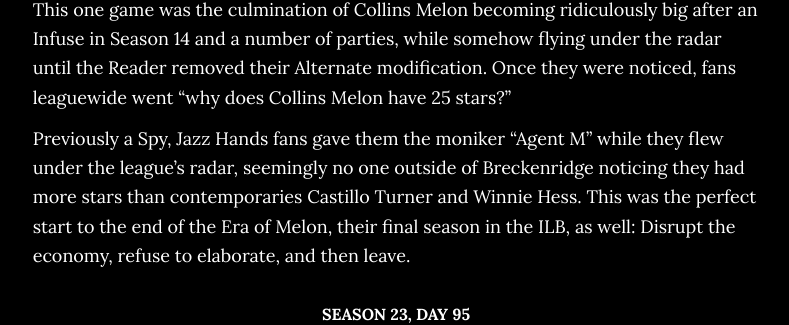
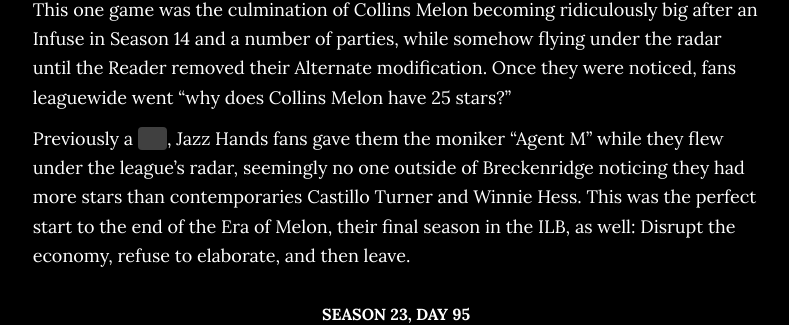
Before and after one commit to iliana/before, a Next.js app: page /_before/histories/jazz-hands in a window 1280 px wide. Shown: the part 4918-5243 px from the top of the page, without its empty margins (244-1033 px from the left). Built offline with nearby package versions, Linux system fonts and the light colour scheme.

Commit message:
add Spoiler component

```diff
--- /dev/null
+++ b/components/spoiler.jsx
@@ -0,0 +1,27 @@
+import { useState } from "react";
+
+export default function Spoiler({ children }) {
+  const [revealed, setRevealed] = useState(false);
+
+  return (
+    <span
+      className={`${
+        revealed
+          ? "tw-bg-gray-800 tw-text-white"
+          : "tw-bg-gray-700 hover:tw-bg-gray-600 tw-text-transparent selection:tw-text-white tw-cursor-pointer"
+      } tw-rounded`}
+      aria-label="Spoiler"
+      aria-expanded={revealed ? "true" : "false"}
+      role="button"
+      tabIndex={0}
+      onClick={() => setRevealed(true)}
+      onKeyDown={(event) => {
+        if (event.key === "Enter") {
+          setRevealed(true);
+        }
+      }}
+    >
+      {children}
+    </span>
+  );
+}
--- a/pages/histories/jazz-hands.jsx
+++ b/pages/histories/jazz-hands.jsx
@@ -1,6 +1,7 @@
 /* FIXME */ /* eslint-disable no-unused-vars */
 
 import Link from "next/link";
+import Spoiler from "../../components/spoiler";
 import { Jump } from "../../components/jump";
 import { History, Entry } from "../../components/histories";
 import LineScore from "../../components/linescore";
@@ -207,10 +208,10 @@ export default function Page({ linescores }) {
           does Collins Melon have 25 stars?”
         </p>
         <p>
-          Previously a Spy{/* Spoiler this if possible */}, Jazz Hands fans gave them the moniker “Agent M” while they
-          flew under the league’s radar, seemingly no one outside of Breckenridge noticing they had more stars than
-          contemporaries Castillo Turner and Winnie Hess. This was the perfect start to the end of the Era of Melon,
-          their final season in the ILB, as well: Disrupt the economy, refuse to elaborate, and then leave.
+          Previously a <Spoiler>Spy</Spoiler>, Jazz Hands fans gave them the moniker “Agent M” while they flew under the
+          league’s radar, seemingly no one outside of Breckenridge noticing they had more stars than contemporaries
+          Castillo Turner and Winnie Hess. This was the perfect start to the end of the Era of Melon, their final season
+          in the ILB, as well: Disrupt the economy, refuse to elaborate, and then leave.
         </p>
       </Entry>
       <Entry date="Season 23, Day 95" title="LCD Soundsystem Fraud" jump={{ season: 23, day: 95 }}>
```
